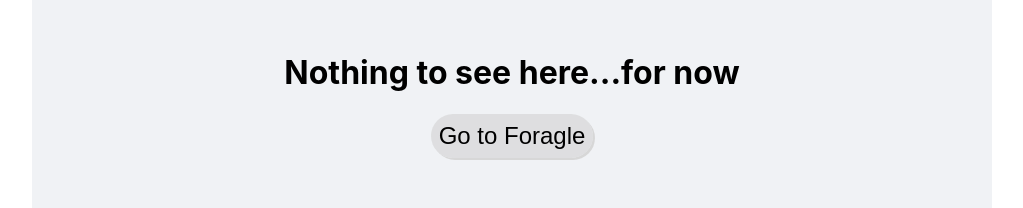
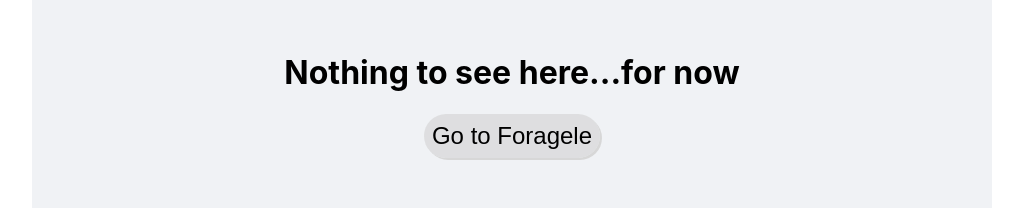
Before and after one commit to basheim/foragele, a Next.js app: page / in a window 1280 px wide. Shown: the top 208 px of the page, without its empty margins (128-1151 px from the left). Built offline with nearby package versions, Linux system fonts and the light colour scheme.

Commit message:
fix(): auto ads not showing

```diff
--- a/pages/foragele.tsx
+++ b/pages/foragele.tsx
@@ -1,6 +1,6 @@
 import Head from 'next/head';
+import Script from 'next/script';
 import { useEffect, useState } from 'react';
-import { buffer } from 'stream/consumers';
 import EndPage from '../components/end-page';
 import GamePage from '../components/game-page';
 import StartPage from '../components/start-page';
@@ -78,6 +78,7 @@
 
   return (
     <div className={styles.container}>
+      <Script async src="https://pagead2.googlesyndication.com/pagead/js/adsbygoogle.js?client=ca-pub-9555454070901210" crossOrigin="anonymous"></Script>
       <Head>
         <title>Foragele - Learn more about wild plants!!</title>
         <meta name="description" content="A guessing game associated with wild plants and fungi inspired by Wordle. Grow your knowledge of wild plants and fungi." />
@@ -88,9 +89,7 @@
         <link rel="android-chrome-512x512" type="image/png" sizes="512x512" href="/foragele/android-chrome-512x512.png" />
         <link rel="shortcut icon" href="/foragele/favicon.ico" />
         <link rel="manifest" href="/foragele/site.webmanifest" />
-        <script async src="https://pagead2.googlesyndication.com/pagead/js/adsbygoogle.js?client=ca-pub-9555454070901210" crossOrigin="anonymous"></script>
       </Head>
-
       <main className={styles.main}>
         {getGamePage()}
       </main>
--- a/pages/index.tsx
+++ b/pages/index.tsx
@@ -22,7 +22,7 @@
       <main className={styles.main}>
         <h1>Nothing to see here...for now</h1>
         <Link href="/foragele">
-          <button className={`${styles.button} no-select`}>Go to Foragle</button>
+          <button className={`${styles.button} no-select`}>Go to Foragele</button>
         </Link>
       </main>
     </div>
```
